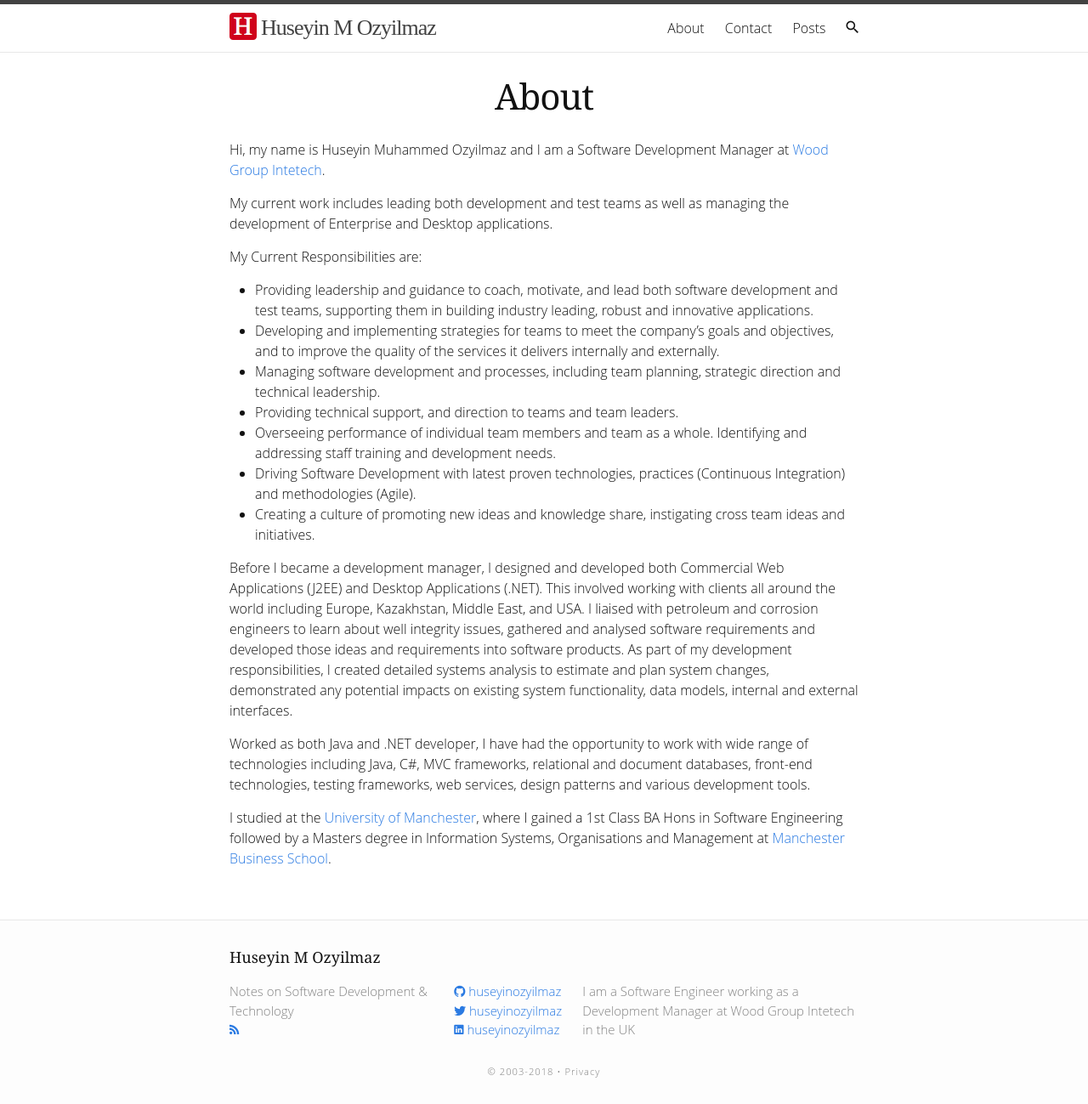
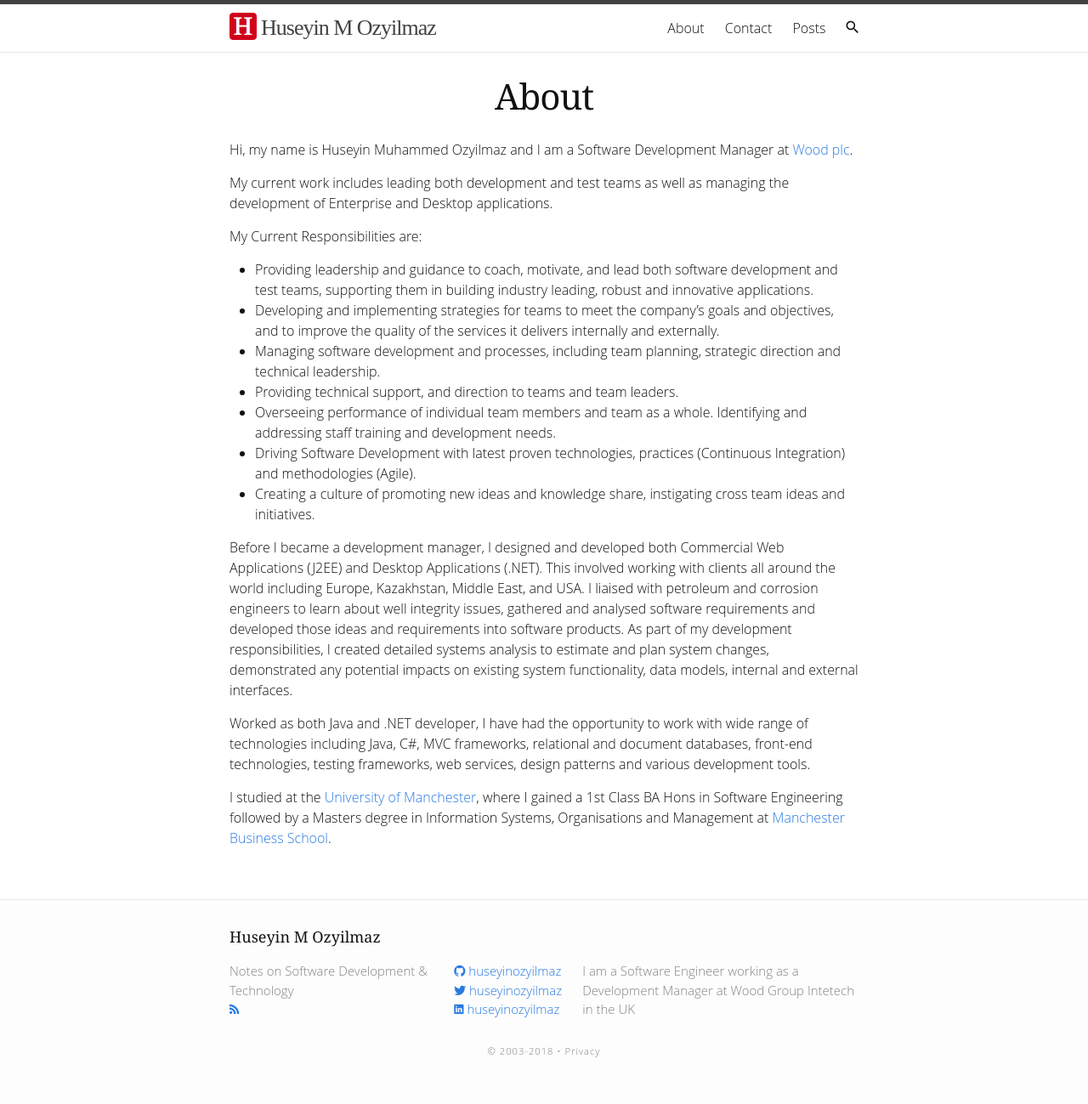
Before and after one commit to huseyinozyilmaz/huseyinozyilmaz.github.io, a Jekyll site: the page built from _pages/about.md, in a window 1280 px wide. Shown: the whole page at 85% size. Built offline with Jekyll 4.4.1, drawn with Linux system fonts in a browser that asks for light colours; some web fonts are replaced; after the commit the page ends 1275 px from its top, so only the background shows below that.

Commit message:
Updated the company name

```diff
--- a/_pages/about.md
+++ b/_pages/about.md
@@ -7,7 +7,7 @@ categories: page
 tags: Huseyin me author owner
 ---
 
-Hi, my name is Huseyin Muhammed Ozyilmaz and I am a Software Development Manager at [Wood Group Intetech].
+Hi, my name is Huseyin Muhammed Ozyilmaz and I am a Software Development Manager at [Wood plc].
 
 My current work includes leading both development and test teams as well as managing the development of Enterprise and Desktop applications.
 
@@ -28,6 +28,6 @@ Worked as both Java and .NET developer, I have had the opportunity to work with
 
 I studied at the [University of Manchester], where I gained a 1st Class BA Hons in Software Engineering followed by a Masters degree in Information Systems, Organisations and Management at [Manchester Business School].
 
-[Wood Group Intetech]:        http://www.intetech.com/
-[University of Manchester]:   http://www.manchester.ac.uk/
-[Manchester Business School]: http://www.mbs.ac.uk/
+[Wood plc]: https://www.woodplc.com/
+[University of Manchester]: http://www.manchester.ac.uk/
+[Manchester Business School]: https://www.mbs.ac.uk/
```
